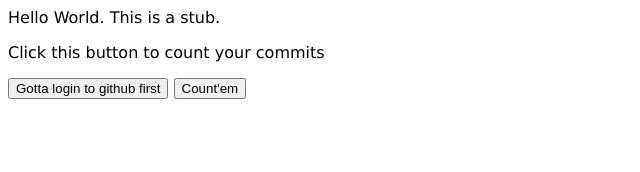
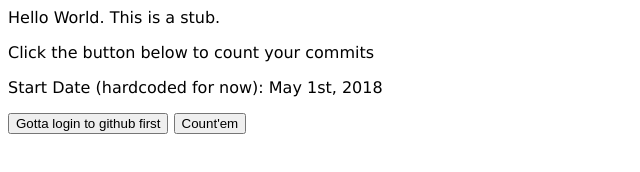
Before and after one commit to IamTheCry/commitCounterv2, a website: page client/index.html in a window 1280 px wide. Shown: the whole page, without its empty margins (0-640 px from the left). Drawn offline with Linux system fonts and the light colour scheme.

Commit message:
Added startdate to index (hardcoded)

```diff
--- a/client/index.html
+++ b/client/index.html
@@ -5,10 +5,10 @@
     </head>
     <body>
       Hello World. This is a stub.
-      <p>
-        Click this button to count your commits
-      </p>
-      <button>Gotta login to github first</button>
+      <p>Click the button below to count your commits</p>
+      <p>Start Date (hardcoded for now): May 1st, 2018</p>
+      <button id="login">Gotta login to github first</button>
       <button>Count'em</button>
     </body>
+    <script src="index.js"></script>
 </html>
```
